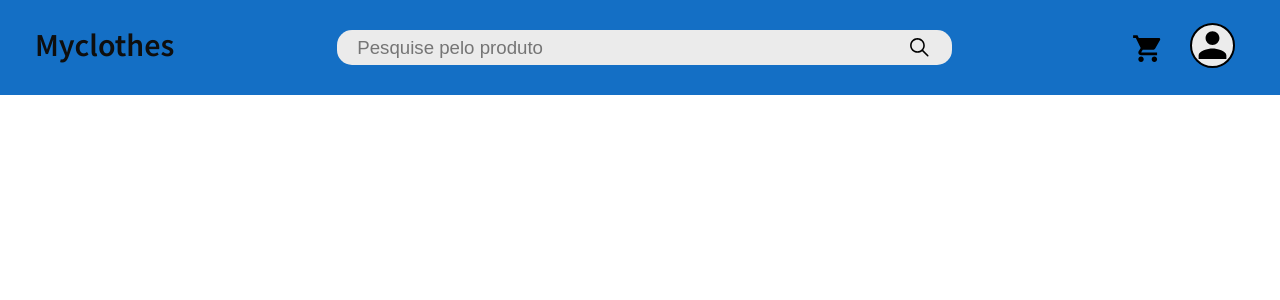
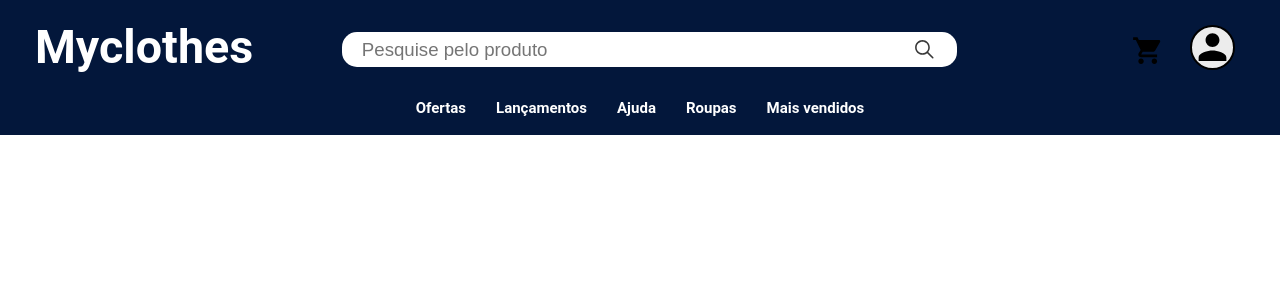
Before and after one commit to Keven-RM/Myclothes-, a React (Create React App) app in the folder frontend/: page / in a window 1280 px wide. Shown: the top 300 px of the page. Built offline with nearby package versions, Linux system fonts and the light colour scheme.

Commit message:
backend 10-09

```diff
--- a/frontend/src/App.js
+++ b/frontend/src/App.js
@@ -1,13 +1,12 @@
-import React from 'react';
+import React, { Component } from 'react';
 import './app.css'
 
 //components
 import Header from './components/header'
+import Footer from './components/footer'
 
-function App() {
-  return (
-    <Header/>
-  );
-}
+const App = () => (
+    <Header />
+);
 
 export default App;
--- a/frontend/src/components/footer/index.js
+++ b/frontend/src/components/footer/index.js
@@ -4,7 +4,14 @@ import './styles.css';
 
 const Footer = () =>{
     return(
-        <footer></footer>
+        <footer>
+            <div className="title"><h1>Myclothes</h1></div>
+            <ul>
+                <li><a href="/sobre">Sobre</a></li>
+                <li><a href="/feedback">feedback</a></li>
+                <li><a href="/contato">contato</a></li>
+            </ul>
+        </footer>
 );
 }
 
--- a/frontend/src/components/footer/styles.css
+++ b/frontend/src/components/footer/styles.css
@@ -0,0 +1,15 @@
+footer{
+    width: 100%;
+    background-color: #03173B;
+}
+
+footer .title{
+    color: #fff;
+    font-family: 'Roboto', sans-serif;
+    color: #fff;
+    font-size: 20px;
+    margin: 0 0 5px;
+    cursor: pointer;
+    display: flex;
+    align-items: center;
+}
--- a/frontend/src/components/header/index.js
+++ b/frontend/src/components/header/index.js
@@ -10,6 +10,7 @@ import { IoMdPerson,
 const Header = () =>{
     return(
         <header>
+            <div className="header-top">
                 <h1>Myclothes</h1>
                 <form className="search-bar">
                     <input type="text" placeholder=" Pesquise pelo produto" name="search"/>
@@ -23,6 +24,16 @@ const Header = () =>{
                         <IoMdPerson className="icons" alt="icone do perfil"/>
                     </li>
                 </ul>
+            </div>
+            <div className="header-down">
+                <ul>
+                    <li><p>Ofertas</p></li>
+                    <li><p>Lançamentos</p></li>
+                    <li><p>Ajuda</p></li>
+                    <li><p>Roupas</p></li>
+                    <li><p>Mais vendidos</p></li>
+                </ul>
+            </div>
         </header>
     );
 }
--- a/frontend/src/components/header/styles.css
+++ b/frontend/src/components/header/styles.css
@@ -1,17 +1,22 @@
 header{
-    background-color: #146fc5;
-    height: 95px;
+    background-color: #03173B;
+    height: 135px;
     width: 100%;
+    padding: 20px 35px;
+}
+
+header .header-top{
     display: flex;
     justify-content: space-between;
     align-items: center;
-    padding: 0 35px;
 }
 
 header h1{
-    font-family: 'Source Sans Pro', sans-serif;
-    color: #0e0e0e;
+    font-family: 'Roboto', sans-serif;
+    color: #fff;
+    font-size: 35pt;
     margin: 0 0 5px;
+    cursor: pointer;
 }
 
 .icons{
@@ -19,13 +24,14 @@ header h1{
 }
 
 .search-bar{
-    background-color: #ebebeb;
+    background-color: #ffff;
     height: 35px;
     display: flex;
     align-items: center;
     padding: 0 15px;
     border-radius: 15px;
     border: none;
+    transform: translateX(-35px);
 }
 
 .search-bar input{
@@ -47,6 +53,7 @@ header h1{
 .search-bar button .icons{
     font-size: 20pt;
     padding: 2px 0 0;
+    color: #383838;
 }
 
 .perfil-options li{
@@ -61,7 +68,7 @@ header h1{
 
 .perfil-options li:hover{
     transition: 200ms;
-    background-color: #0663b9;
+    background-color: #3a2df31c;
 }
 
 .perfil-options .cart .icons{
@@ -79,3 +86,18 @@ header h1{
     transition: 200ms;
     background-color: #ffffffe7;
 }
+
+header .header-down ul{
+    margin: 20px 0;
+    display: flex;
+    justify-content: center;
+}
+
+header .header-down ul li{
+    margin: 0 15px;
+    font-size: 15px;
+    list-style: none;
+    color: #fff;
+    font-weight: bold;
+    font-family: 'Roboto', sans-serif;
+}
```
Also changed, not shown: 2 other files (tests, documents, lock files or other folders). Lines whose indentation alone changed are shown as unchanged.
